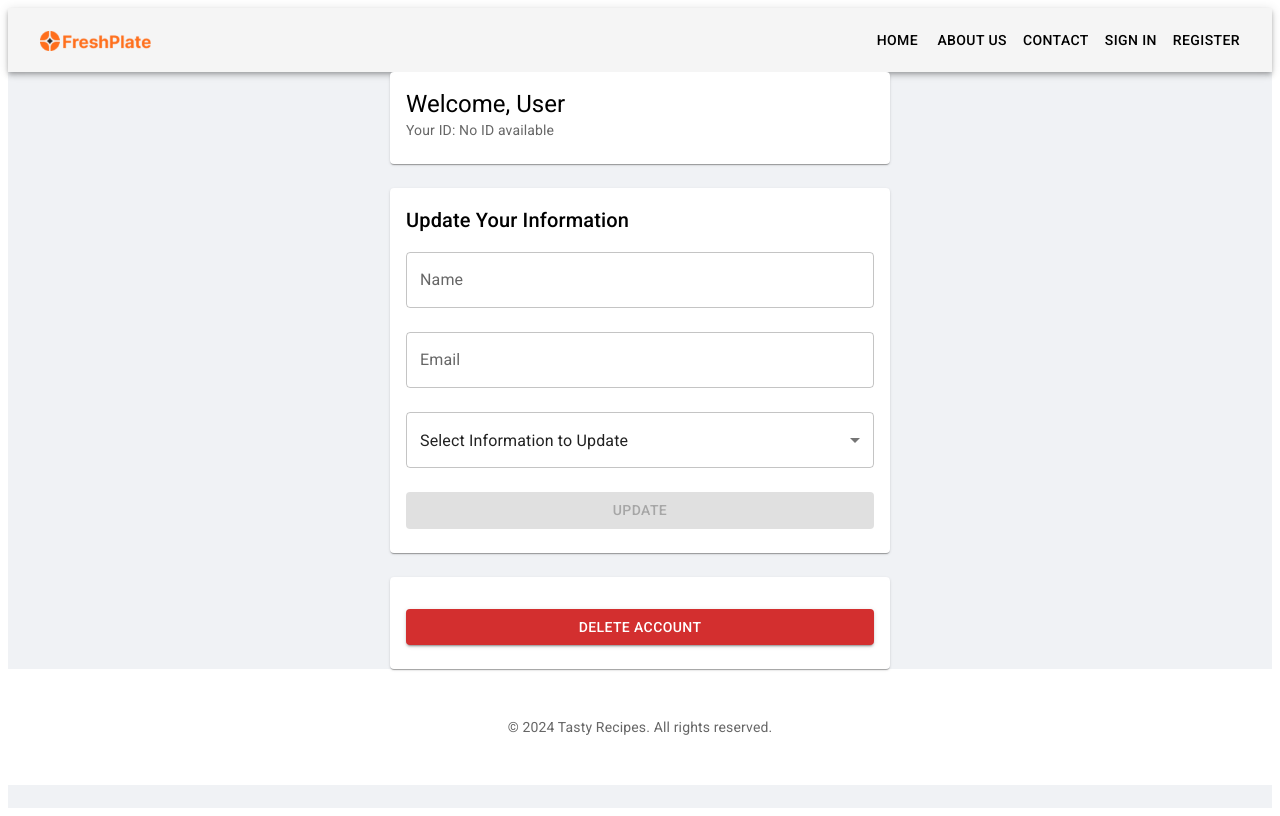
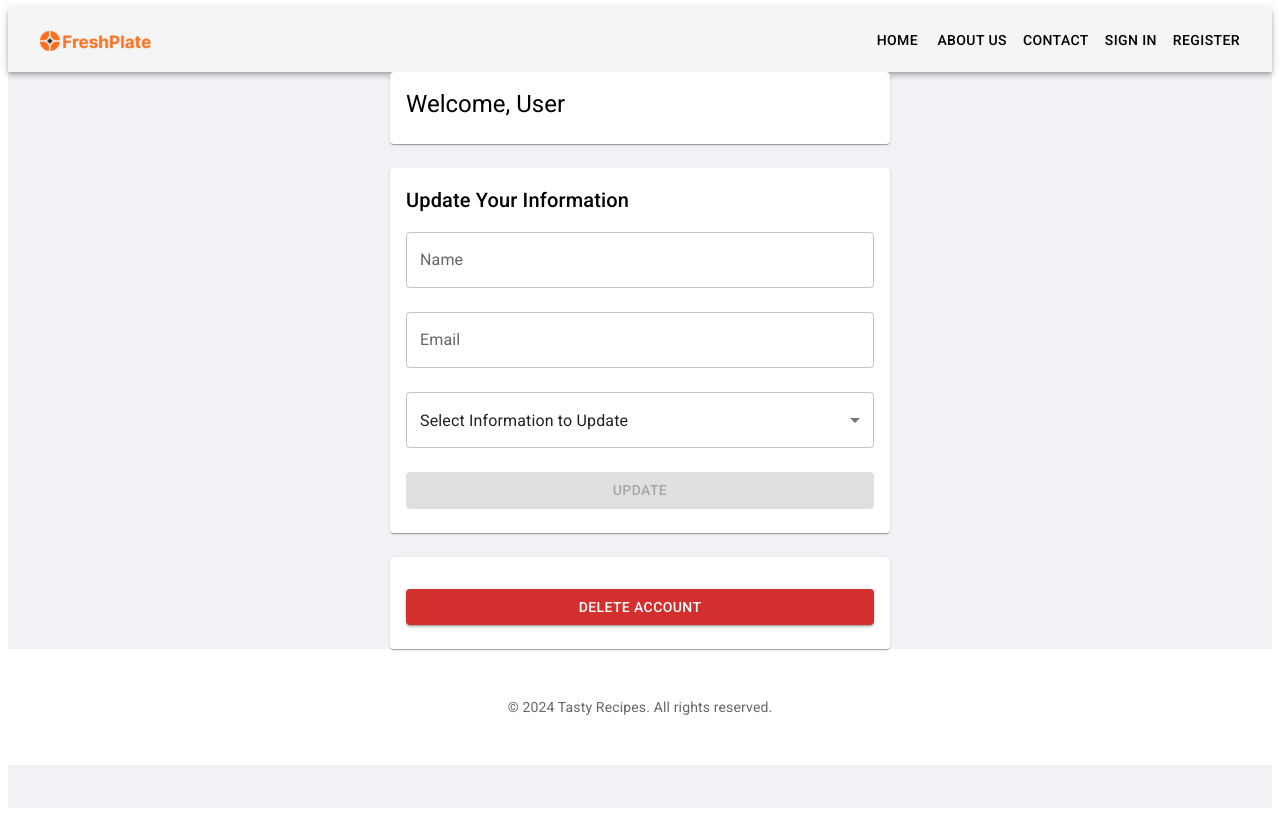
Before and after one commit to CodeBenderX/FreshPlate, a React (Vite) app in the folder FreshPlate/client/: page /account in a window 1280 px wide. Built offline with nearby package versions, Linux system fonts and the light colour scheme.

Commit message:
UserAccount.jsx file

```diff
--- a/FreshPlate/client/user/UserAccount.jsx
+++ b/FreshPlate/client/user/UserAccount.jsx
@@ -138,9 +138,9 @@ const UserAccount = () => {
           <Typography variant="h5" component="div">
             Welcome, {user?.name || 'User'}
           </Typography>
-          <Typography variant="body2" color="text.secondary">
+          {/* <Typography variant="body2" color="text.secondary">
             Your ID: {user?._id || 'No ID available'}
-          </Typography>
+          </Typography> */}
         </CardContent>
       </Card>
 
@@ -232,102 +232,6 @@ const UserAccount = () => {
       {/* Update */}
       {isUpdating ? 'Updating...' : 'Update'}
     </Button>
-          {/* <form onSubmit={handleUpdate}>
-            <TextField
-              fullWidth
-              label="Name"
-              name="name"
-              value={updateData.name || user?.name || ''}
-              onChange={handleChange}
-              margin="normal"
-            />
-            <TextField
-              fullWidth
-              label="Email"
-              name="email"
-              type="email"
-              value={updateData.email || user?.email || ''}
-              onChange={handleChange}
-              margin="normal"
-            />
-            <Button
-              variant="contained"
-              type="submit"
-              fullWidth
-              disabled={isUpdating}
-              sx={{ marginTop: 2 }}
-            >
-              {isUpdating ? 'Updating...' : 'Update'}
-            </Button>
-          </form> */}
-          {/* <FormControl fullWidth margin="normal">
-            <InputLabel id="update-type-label">Select Information to Update</InputLabel>
-            <Select
-              labelId="update-type-label"
-              value={updateType}
-              onChange={handleUpdateTypeChange}
-              fullWidth
-            >
-              <MenuItem value="name">Name</MenuItem>
-              <MenuItem value="email">Email</MenuItem>
-              <MenuItem value="password">Password</MenuItem>
-            </Select>
-          </FormControl>
-
-          <form onSubmit={handleUpdate}>
-            {updateType === 'name' && (
-              <TextField
-                fullWidth
-                label="New Name"
-                name="name"
-                value={updateData.name}
-                onChange={handleChange}
-                margin="normal"
-              />
-            )}
-            {updateType === 'email' && (
-              <TextField
-                fullWidth
-                label="New Email"
-                name="email"
-                type="email"
-                value={updateData.email}
-                onChange={handleChange}
-                margin="normal"
-              />
-            )}
-            {updateType === 'password' && (
-              <>
-                <TextField
-                  fullWidth
-                  label="New Password"
-                  name="newPassword"
-                  type="password"
-                  value={updateData.newPassword}
-                  onChange={handleChange}
-                  margin="normal"
-                />
-                <TextField
-                  fullWidth
-                  label="Confirm Password"
-                  name="confirmPassword"
-                  type="password"
-                  value={updateData.confirmPassword}
-                  onChange={handleChange}
-                  margin="normal"
-                />
-              </>
-            )}
-            <Button
-              variant="contained"
-              type="submit"
-              fullWidth
-              disabled={isUpdating || !updateType}
-              sx={{ marginTop: 2 }}
-            >
-              {isUpdating ? 'Updating...' : 'Update'}
-            </Button>
-          </form> */}
         </CardContent>
       </Card>
 
```
